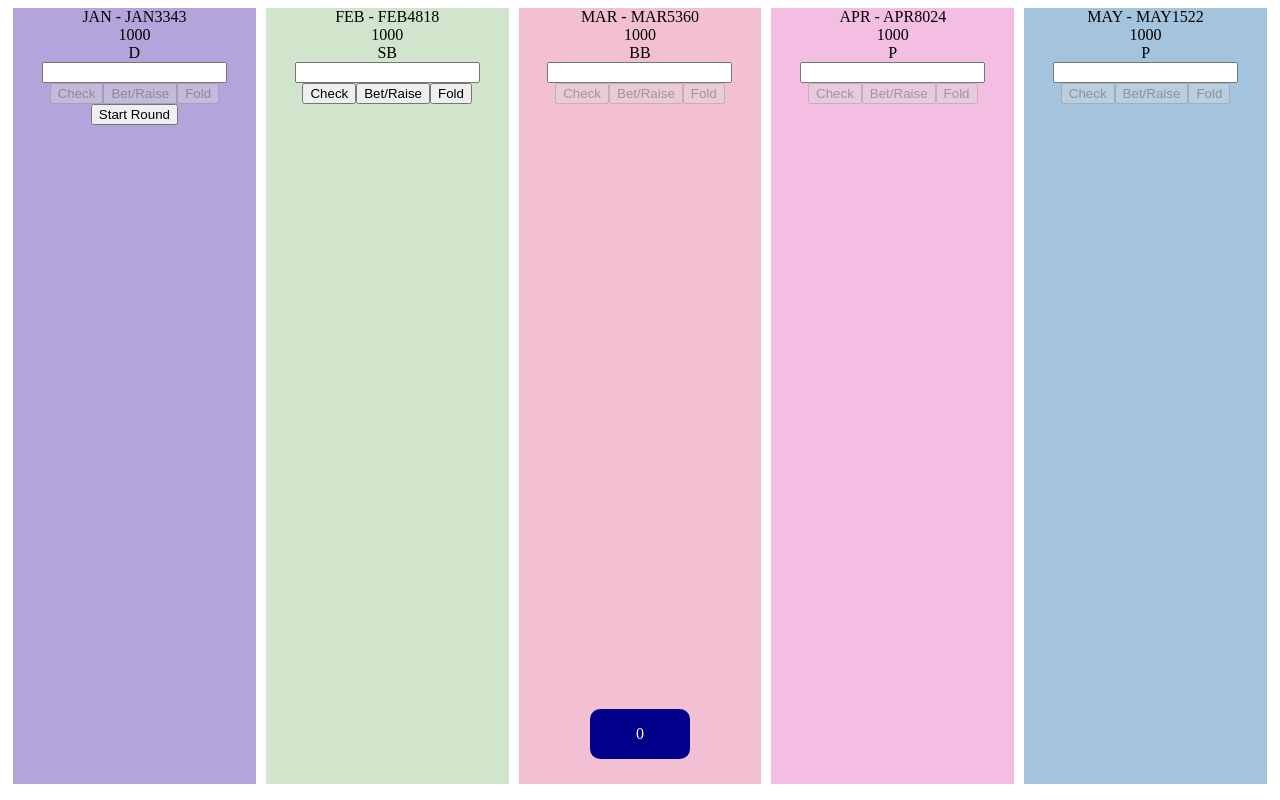
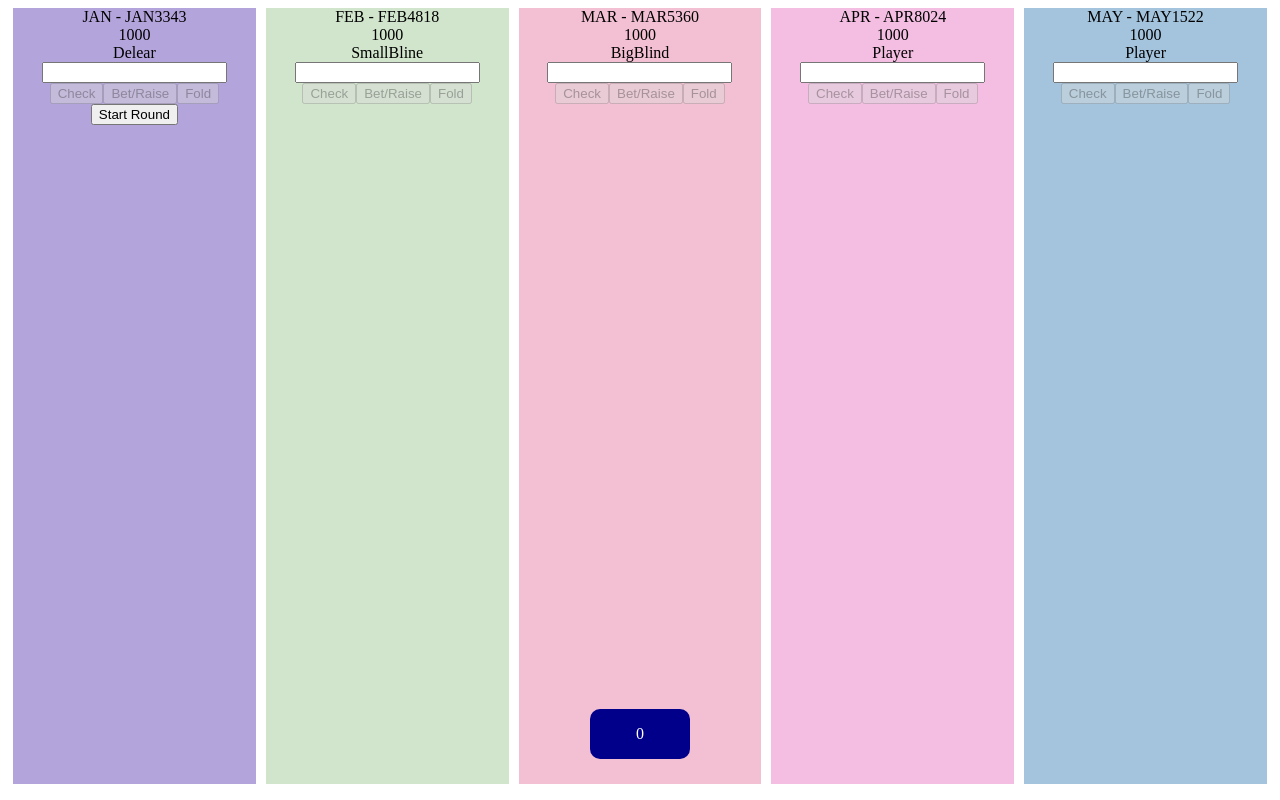
Before and after one commit to kewo22/ang-k-poker, an Angular app: page / in a window 1280 px wide. Built offline with nearby package versions, Linux system fonts and the light colour scheme.

Commit message:
3 files modified

```diff
--- a/src/app/Game.class.ts
+++ b/src/app/Game.class.ts
@@ -4,7 +4,7 @@ export class Game {
   private activePlayers: Player[];
   private allPlayers: Player[];
   private currentRound: string;
-  private isRoundStarted: boolean;
+  private isRoundStarted: boolean = false;
   private blindAmount: BlindAmount = {
     smallBlind: 5,
     bigBlind: 10
@@ -26,6 +26,10 @@ export class Game {
 
   public setRoundStarted(_isRoundStarted: boolean): void {
     this.isRoundStarted = _isRoundStarted;
+  }
+
+  public getRoundStarted(): boolean {
+    return this.isRoundStarted;
   }
 
   public getBlindAmount(): BlindAmount {
@@ -91,6 +95,14 @@ export class Game {
   setTotalPotAmount(_tpa): void {
     this.totalPotAmount += _tpa;
   }
+
+  setCurrentRound(_cr: string): void {
+    this.currentRound = _cr;
+  }
+
+  getCorrentRound(): string {
+    return this.currentRound;
+  }
 }
 
 interface BlindAmount {
--- a/src/app/app.component.html
+++ b/src/app/app.component.html
@@ -9,12 +9,17 @@
 		<br>
 		<input>
 		<br>
-    <button [disabled]="game.getCurrentPlayer().id != player.id" (click)="onCheckClick(player)">Check</button>
-    <button [disabled]="game.getCurrentPlayer().id != player.id">Bet/Raise</button>
-    <button [disabled]="game.getCurrentPlayer().id != player.id">Fold</button>
+		<button [disabled]="!game.getRoundStarted() || game.getCurrentPlayer().id != player.id" (click)="onCheckClick(player)">Check</button>
+		<button [disabled]="!game.getRoundStarted() || game.getCurrentPlayer().id != player.id">Bet/Raise</button>
+		<button [disabled]="!game.getRoundStarted() || game.getCurrentPlayer().id != player.id">Fold</button>
 		<br>
-    <button *ngIf="player.isHost" [disabled]="game.isRoundStarted" (click)="onStartRoundClick()">
-      Start Round</button>
+
+		<button
+    *ngIf="player.isHost" [disabled]="game.getRoundStarted()" (click)="onStartRoundClick()">
+      Start Round
+    </button>
+
+
 	</div>
 
 	<div class="pot">
--- a/src/app/app.component.ts
+++ b/src/app/app.component.ts
@@ -25,6 +25,8 @@ export class AppComponent implements OnInit {
 
     const g = new Game(this.players);
     this.game = g;
+
+    this.game.setCurrentRound(Round.Flop);
 
     this.initRole();
     console.log(this.players);
@@ -88,13 +90,32 @@ export class AppComponent implements OnInit {
     console.log(this.game);
     console.log(this.players);
   }
+
+  updateCurrentRound(): void {
+    this.game.getCurrentRound();
+    if (this.game.getCurrentRound() === Round.Flop) {
+      this.game.setCurrentRound(Round.Turn);
+    }
+    if (this.game.getCurrentRound() === Round.Turn) {
+      this.game.setCurrentRound(Round.River);
+    }
+    if (this.game.getCurrentRound() === Round.River) {
+      this.game.setCurrentRound(Round.Flop);
+    }
+  }
 }
 
 enum Role {
-  Delear = "D",
-  SmallBline = "SB",
-  BigBlind = "BB",
-  Player = "P"
+  Delear = "Delear",
+  SmallBline = "SmallBline",
+  BigBlind = "BigBlind",
+  Player = "Player"
+}
+
+enum Round {
+  Flop = "Flop",
+  Turn = "Turn",
+  River = "River"
 }
 
 enum UserColorShaeds {
```
Lines whose indentation alone changed are shown as unchanged.
